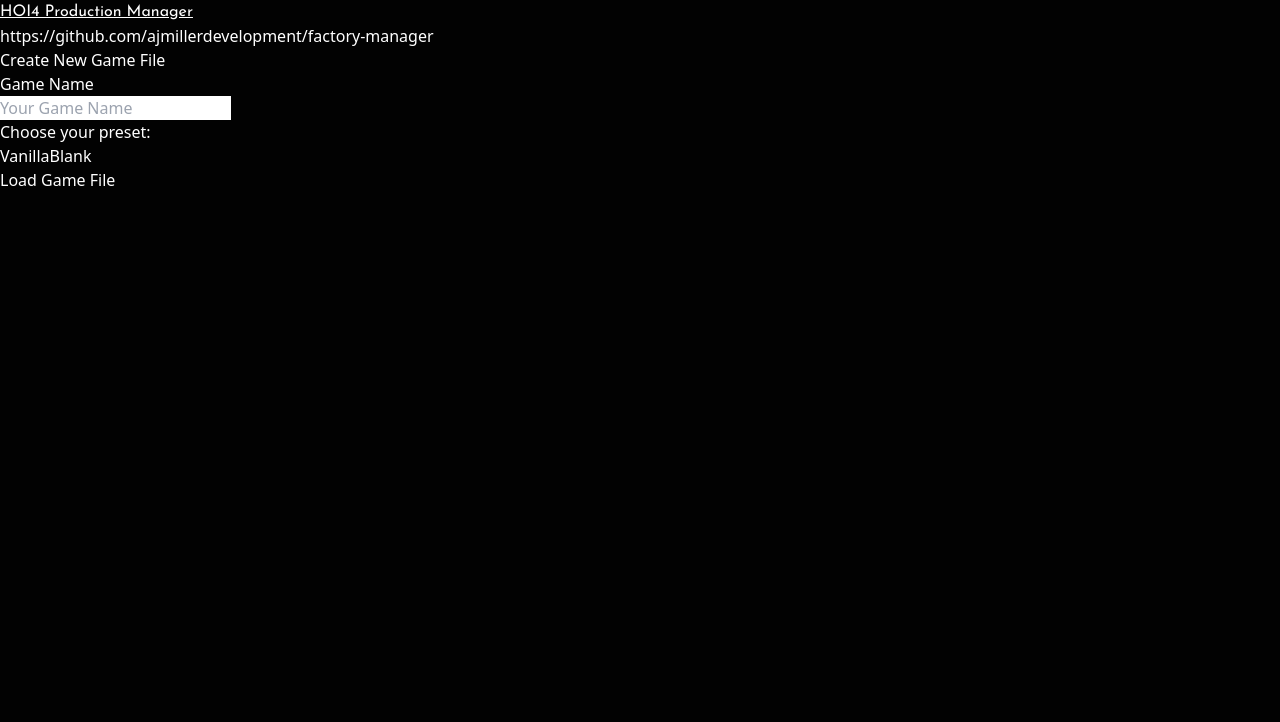
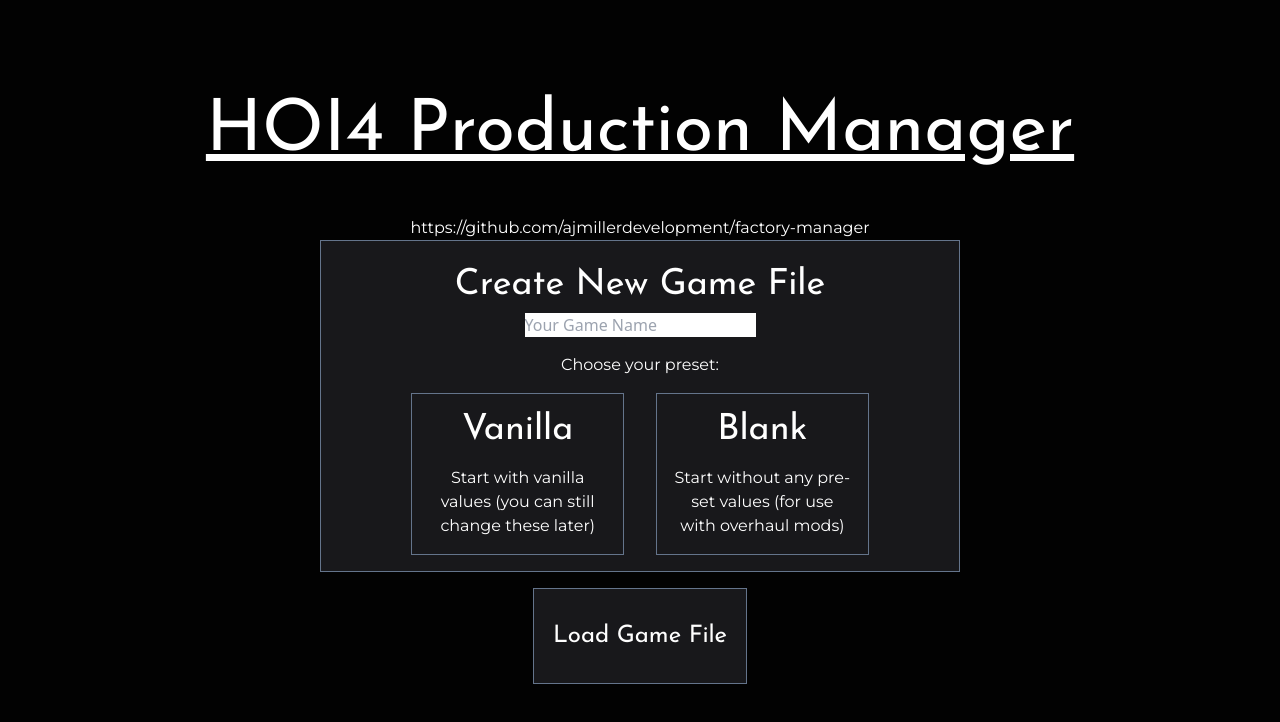
Before and after one commit to ajmillerdevelopment/factory-manager, a React (Create React App) app: page / in a window 1280 px wide. Shown: the top 722 px of the page. Built offline with nearby package versions, Linux system fonts and the light colour scheme.

Commit message:
landing page markup

```diff
--- a/src/components/landingPage/LandingPage.tsx
+++ b/src/components/landingPage/LandingPage.tsx
@@ -2,32 +2,70 @@
 
 export default function LandingPage() {
     return (
-        <div>
-            <header>
-                <h1 className="underline font-display">
+        <div className="flex page flex-col items-center">
+            <header className="mt-24 flex flex-col items-center">
+                <h1 className="underline font-display text-7xl">
                     HOI4 Production Manager
                 </h1>
-                <a href="https://github.com/ajmillerdevelopment/factory-manager">
+                <a
+                    className="mt-12 font-body"
+                    href="https://github.com/ajmillerdevelopment/factory-manager"
+                >
                     https://github.com/ajmillerdevelopment/factory-manager
                 </a>
             </header>
-            <main>
-                <div id="new-game-box">
-                    <h2>Create New Game File</h2>
-                    <p>Game Name</p>
+            <main className="w-full flex flex-col items-center">
+                <div
+                    id="new-game-box"
+                    className="bg-zinc-900 border-slate-500 flex flex-col items-center border w-6/12"
+                >
+                    <h2 className="font-display text-4xl text-center mt-6">
+                        Create New Game File
+                    </h2>
                     <input
                         type="text"
                         name="game-name"
                         placeholder="Your Game Name"
                         id="game-name-input"
+                        className="mt-2"
                     />
-                    <p>Choose your preset:</p>
-                    <div id="preset-buttons">
-                        <button id="vanilla-button">Vanilla</button>
-                        <button id="vanilla-button">Blank</button>
+                    <p className="mt-4 font-body">Choose your preset:</p>
+                    <div
+                        id="preset-buttons"
+                        className="flex flex-row w-full justify-center"
+                    >
+                        <button
+                            className="border border-slate-500 flex flex-col items-center w-4/12 m-4"
+                            id="vanilla-button"
+                        >
+                            <h3 className="font-display text-4xl mt-4">
+                                Vanilla
+                            </h3>
+                            <p className="font-body m-4">
+                                Start with vanilla values (you can still change
+                                these later)
+                            </p>
+                        </button>
+                        <button
+                            className="border border-slate-500 flex flex-col items-center w-4/12 m-4"
+                            id="vanilla-button"
+                        >
+                            <h3 className="font-display text-4xl mt-4">
+                                Blank
+                            </h3>
+                            <p className="font-body m-4">
+                                Start without any pre-set values (for use with
+                                overhaul mods)
+                            </p>
+                        </button>
                     </div>
                 </div>
-                <button id="load-game-button">Load Game File</button>
+                <button
+                    id="load-game-button"
+                    className="border border-slate-500 bg-zinc-900 flex flex-col items-center justify-center h-24 w-2/12 m-4"
+                >
+                    <h3 className="font-display text-2xl">Load Game File</h3>
+                </button>
             </main>
         </div>
     );
--- a/src/global.css
+++ b/src/global.css
@@ -6,3 +6,7 @@
     background-color: #020202;
     color: white;
 }
+.page {
+    width: 100vw;
+    height: 100vh;
+}
```
